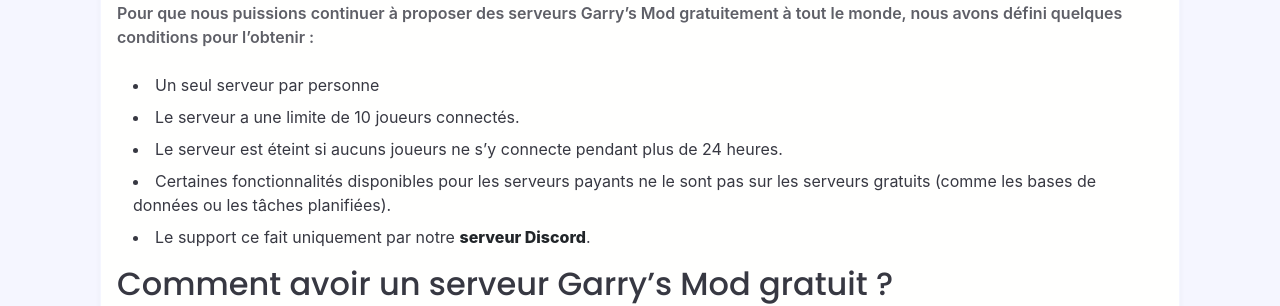
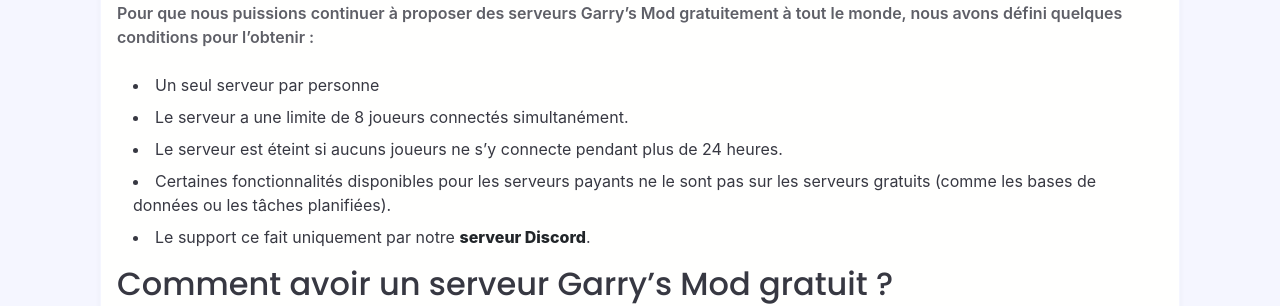
Before and after one commit to Skoali/doc, a Jekyll site: the page built from _posts/autres/2022-03-30-presentation-de-notre-offre-de-serveur-gmod-gratuit.md, in a window 1280 px wide. Shown: the part 523-829 px from the top of the page. Built offline with Jekyll 4.4.1, drawn with Linux system fonts in a browser that asks for light colours; nearby versions of some CDN libraries; some web fonts are replaced.

Commit message:
Update 2022-03-30-presentation-de-notre-offre-de-serveur-gmod-gratuit.md

```diff
--- a/_posts/autres/2022-03-30-presentation-de-notre-offre-de-serveur-gmod-gratuit.md
+++ b/_posts/autres/2022-03-30-presentation-de-notre-offre-de-serveur-gmod-gratuit.md
@@ -15,7 +15,7 @@
 Pour que nous puissions continuer à proposer des serveurs Garry's Mod gratuitement à tout le monde, nous avons défini quelques conditions pour l'obtenir :
 
 * Un seul serveur par personne
-* Le serveur a une limite de 10 joueurs connectés.
+* Le serveur a une limite de 8 joueurs connectés simultanément.
 * Le serveur est éteint si aucuns joueurs ne s'y connecte pendant plus de 24 heures.
 * Certaines fonctionnalités disponibles pour les serveurs payants ne le sont pas sur les serveurs gratuits (comme les bases de données ou les tâches planifiées).
 * Le support ce fait uniquement par notre [serveur Discord](https://discord.gg/554DCvV).
```
